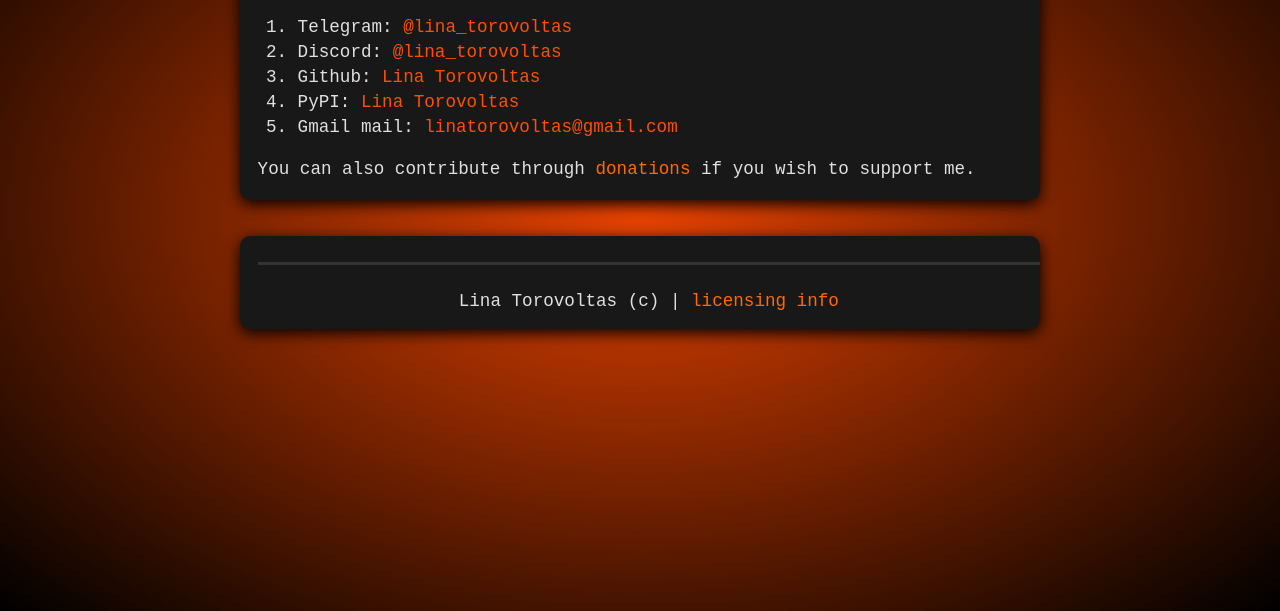
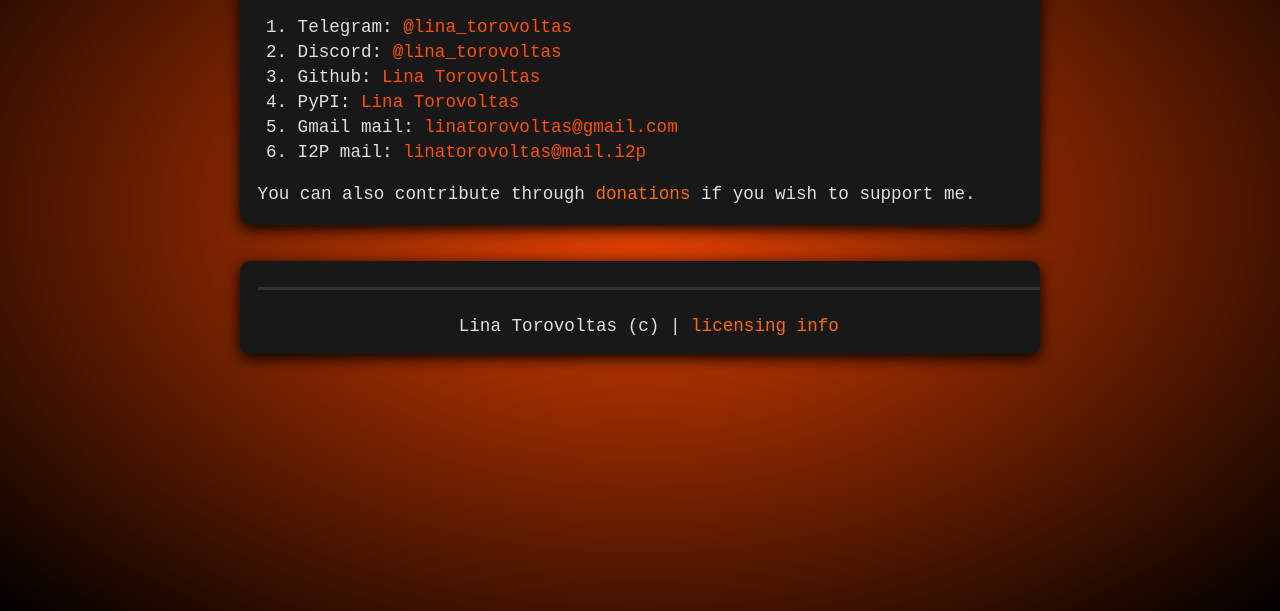
Before and after one commit to lina-torovoltas/lina-torovoltas.github.io, a plain HTML site: page contacts.html in a window 1280 px wide. Shown: the part 189-800 px from the top of the page. Drawn offline with Linux system fonts and the light colour scheme; a web font is replaced by a local one.

Commit message:
Added I2P mail

```diff
--- a/contacts.html
+++ b/contacts.html
@@ -28,6 +28,7 @@
                 <li>Github: <a href="https://github.com/lina-torovoltas" class="lina">Lina Torovoltas</a></li>
                 <li>PyPI:  <a href="https://pypi.org/user/lina_torovoltas" class="lina">Lina Torovoltas</a></li>
                 <li>Gmail mail: <a href="mailto:linatorovoltas@gmail.com" class="lina">linatorovoltas@gmail.com</a></li>
+                <li>I2P mail: <a href="mailto:linatorovoltas@mail.i2p" class="lina">linatorovoltas@mail.i2p</a></li>
             </ol>
             <p>You can also contribute through <a href="donations.html" class="highlight">donations</a> if you wish to support me.</p>
         </div>
```
